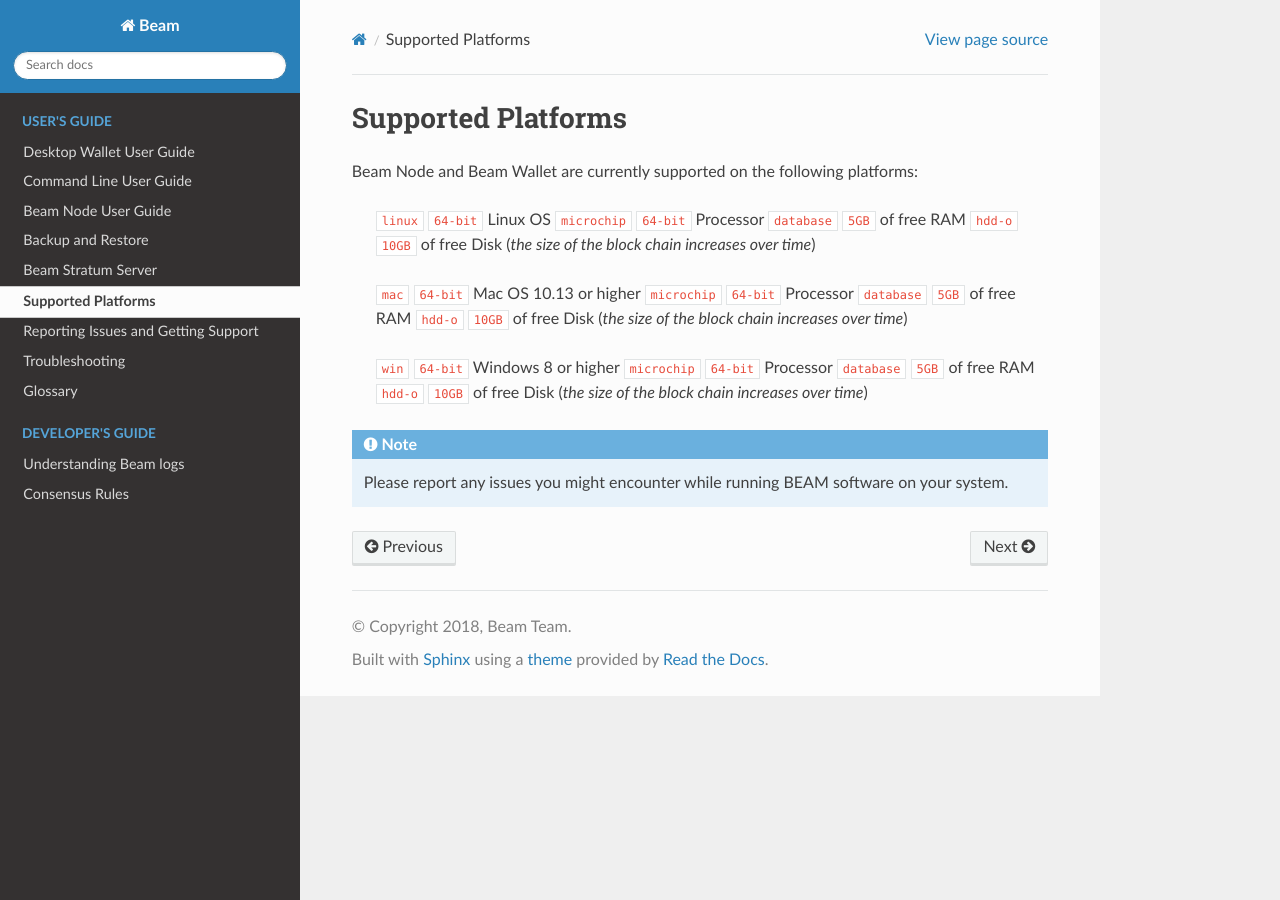
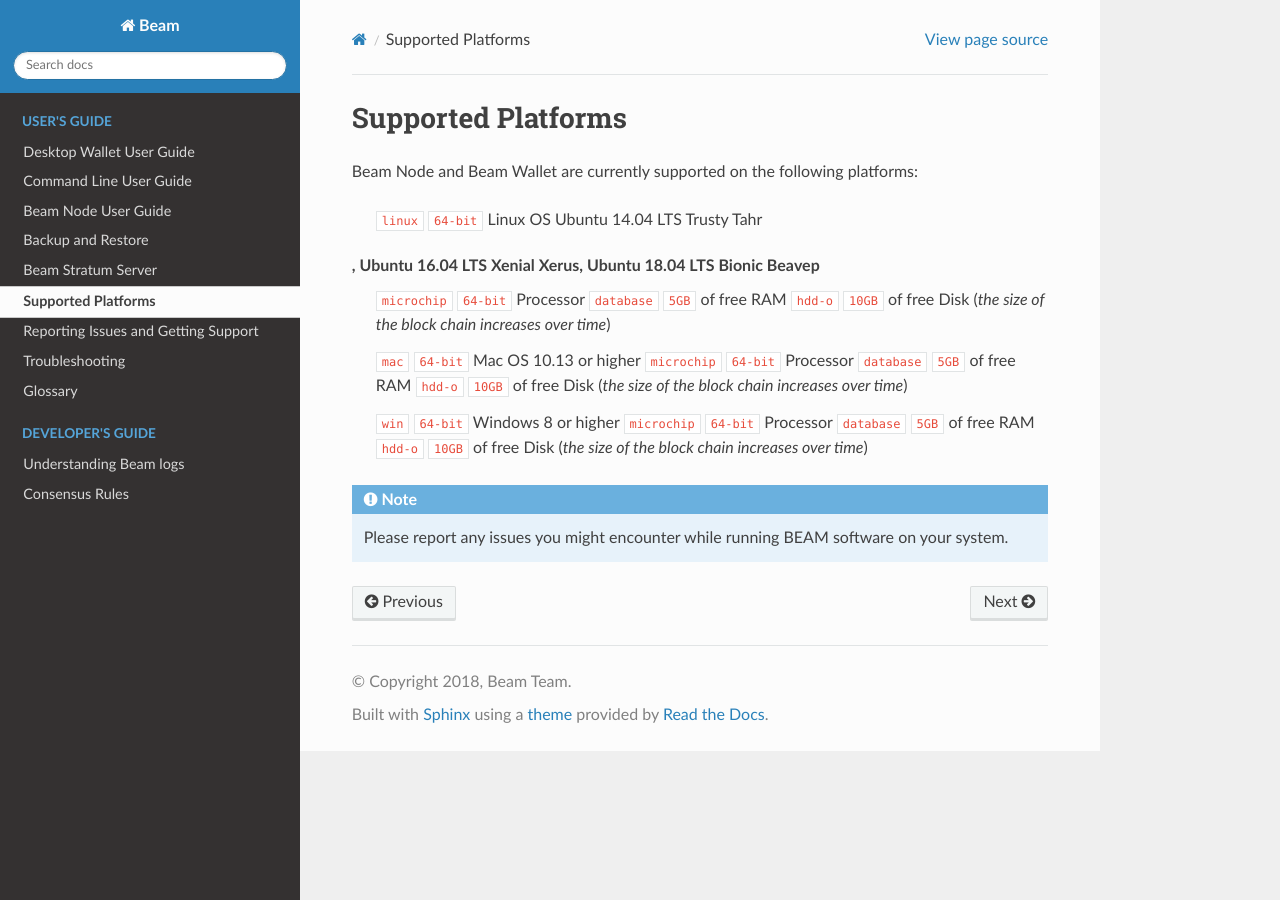
Before and after one commit to BeamMW/beam-docs, a Sphinx documentation site: the page built from source/rtd_pages/user_supported_platforms.rst, in a window 1280 px wide. Built offline with Sphinx 7.4.7 and the Read the Docs theme 2.0.0, drawn with Linux system fonts in a browser that asks for light colours; the version number could not be read and is left out; cross-references to code outside the pages are shown as plain code.

Commit message:
Updated supported platforms

```diff
--- a/source/rtd_pages/user_supported_platforms.rst
+++ b/source/rtd_pages/user_supported_platforms.rst
@@ -5,7 +5,8 @@
 
 Beam Node and Beam Wallet are currently supported on the following platforms:
 
-	:fa:`linux` ``64-bit`` Linux OS
+	:fa:`linux` ``64-bit`` Linux OS Ubuntu 14.04 LTS Trusty Tahr
+, Ubuntu 16.04 LTS Xenial Xerus, Ubuntu 18.04 LTS Bionic Beaveр
 	:fa:`microchip` ``64-bit`` Processor
 	:fa:`database` ``5GB`` of free RAM
 	:fa:`hdd-o` ``10GB`` of free Disk (*the size of the block chain increases over time*)
```
